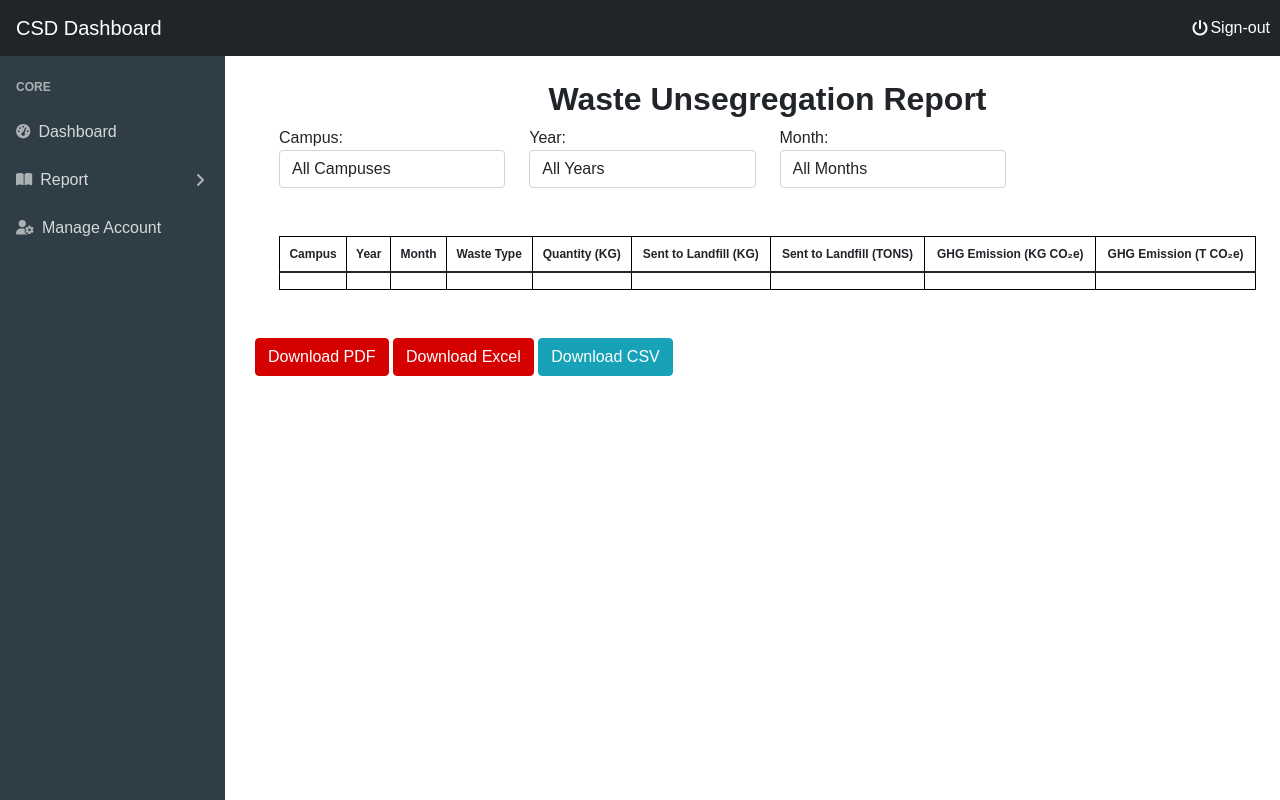
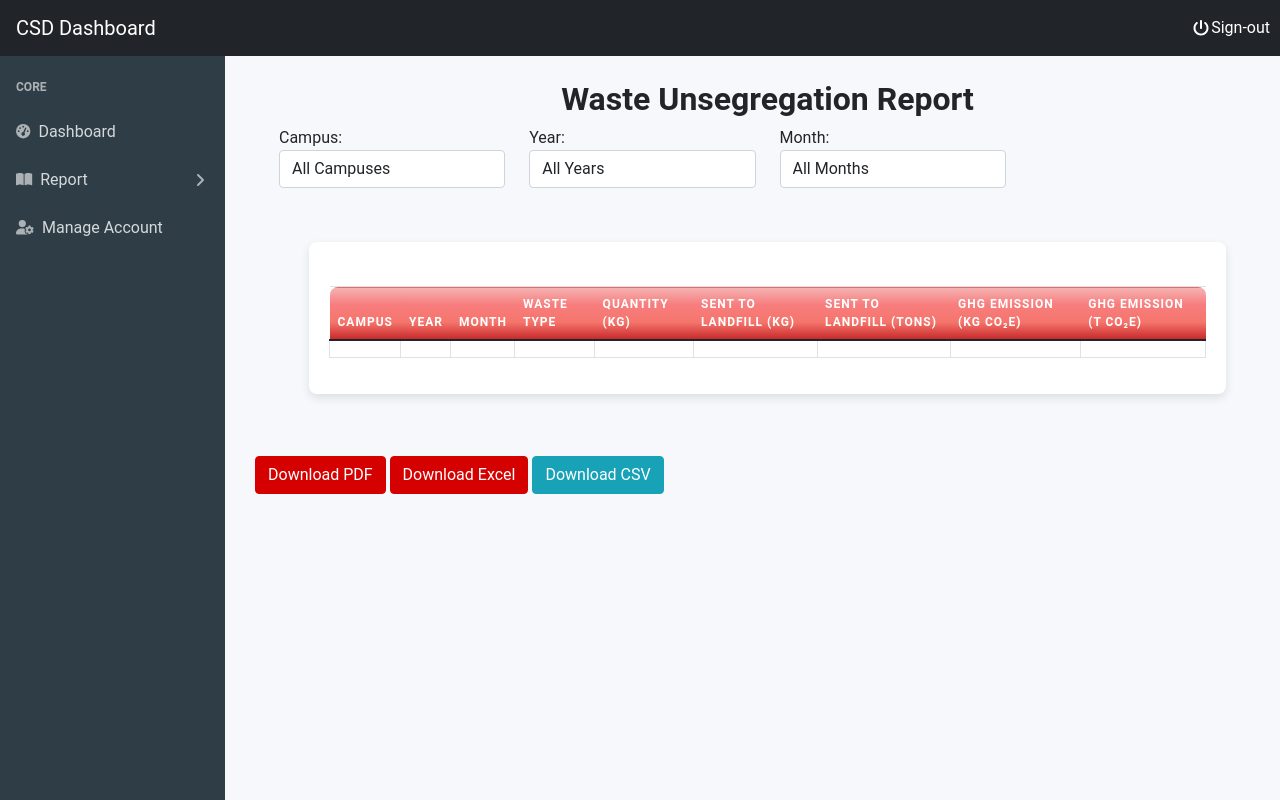
Before and after one commit to lesterrhoy/GHG_FLASK, a Flask app: page /report/waste_unsegregation in a window 1280 px wide. Run offline with Flask 3, Linux system fonts and the light colour scheme; tables that the repository leaves empty or names only in its code hold one stand-in row (values such as "Sample post"); lists and menus that the app fills with data are empty; some libraries are stand-ins or nearby versions.

Commit message:
design table updated

```diff
--- a/flaskghg/templates/waste_unseg_report.html
+++ b/flaskghg/templates/waste_unseg_report.html
@@ -45,23 +45,108 @@
         }
 
         /* Table Styling */
+        body {
+            font-family: 'Roboto', sans-serif;
+            background-color: #f7f8fc;
+            margin: 0;
+            padding: 0;
+        }
+
+        .table-wrapper {
+            margin: 30px;
+            background-color: #fff;
+            border-radius: 8px;
+            padding: 20px;
+            box-shadow: 0 4px 10px rgba(0, 0, 0, 0.1);
+        }
+
+        .table-header {
+            display: flex;
+            justify-content: space-between;
+            align-items: center;
+            margin-bottom: 20px;
+        }
+
+        .table-header h1 {
+            font-size: 20px;
+            color: #333;
+            font-weight: 500;
+        }
+
+        .table-header .actions {
+            display: flex;
+            gap: 10px;
+        }
+
+        .table-header .actions button {
+            border: none;
+            padding: 10px 15px;
+            background-color: #003c57;
+            color: #fff;
+            border-radius: 5px;
+            font-size: 14px;
+            cursor: pointer;
+            transition: background-color 0.3s ease;
+        }
+
+        .table-header .actions button:hover {
+            background-color: #00587a;
+        }
+
         table {
             width: 100%;
             border-collapse: collapse;
-            margin: 20px 0;
-            font-size: 12px;
         }
 
-        table, th, td {
-            border: 1px solid #000 !important;
-            padding: 8px;
-            text-align: center;
-            vertical-align: middle;
+        th, td {
+            padding: 15px 10px;
+            text-align: left;
+            border-bottom: 1px solid #eaeaea;
+        }
+        th {
+            background: linear-gradient(180deg, #f5b3b3, #f77d7d, #f5756c, #c62828); /* Bold red gradient */
+            color: #FFFFFF; /* White text for contrast */
+            font-size: 12px;
+            font-weight: bold;
+            text-transform: uppercase;
+            letter-spacing: 1px;
+            border: none;
+            padding: 10px;
+            transition: background 0.3s ease, color 0.3s ease;
         }
 
-        th {
-            background-color: #f2f2f2;
-            font-weight: bold;
+        th:hover {
+            background: linear-gradient(180deg, #f89f9f, #f85e5e, #e53935, #b71c1c); /* Slightly darker red tones on hover */
+            color: #080404; /* Maintain contrast */
+            cursor: pointer;
+        }
+
+        th:first-child {
+            border-top-left-radius: 8px;
+        }
+
+        th:last-child {
+            border-top-right-radius: 8px;
+        }
+
+        td {
+            font-size: 10px;
+            color: #333;
+        }
+
+        tr:nth-child(even) {
+            background-color: #f9f9f9;
+        }
+
+        tr:hover {
+            background-color: #eef5f9;
+        }
+
+        .actions {
+            display: flex;
+            justify-content: center;
+            align-items: center;
+            gap: 10px;
         }
 
         @media print {
@@ -223,6 +308,7 @@
 
                     {% if data %}
                     <div class="table-responsive mt-4">
+                        <div class="table-wrapper">
                         <table class="table table-bordered mt-4" id="waste_unsegregation">
                             <thead>
                                 <tr>
@@ -253,6 +339,7 @@
                                 {% endfor %}
                             </tbody>
                         </table>
+                        </div>
                     </div>
                         <div class="pagination-container mt-3">
                             <nav aria-label="Page navigation example">
```
